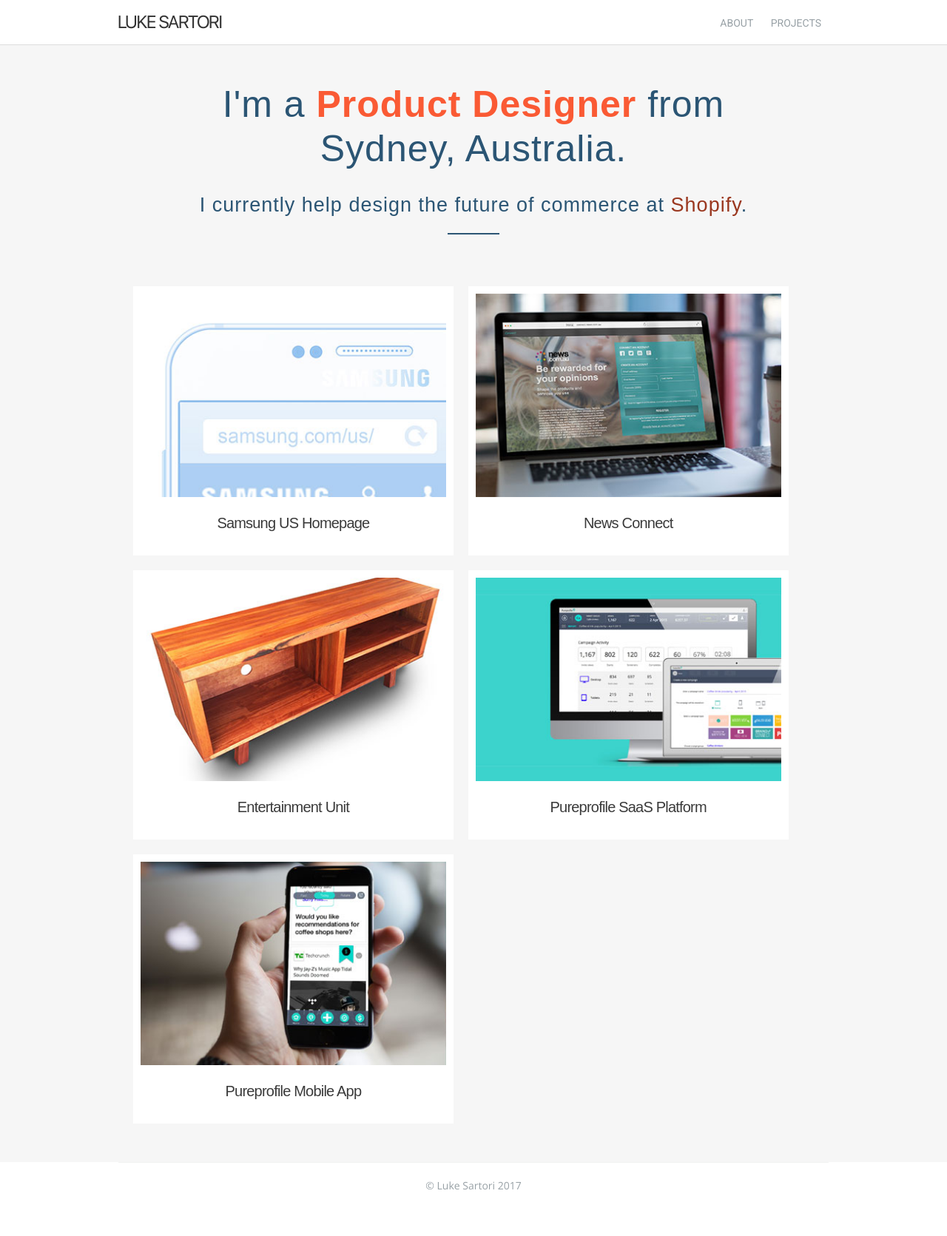
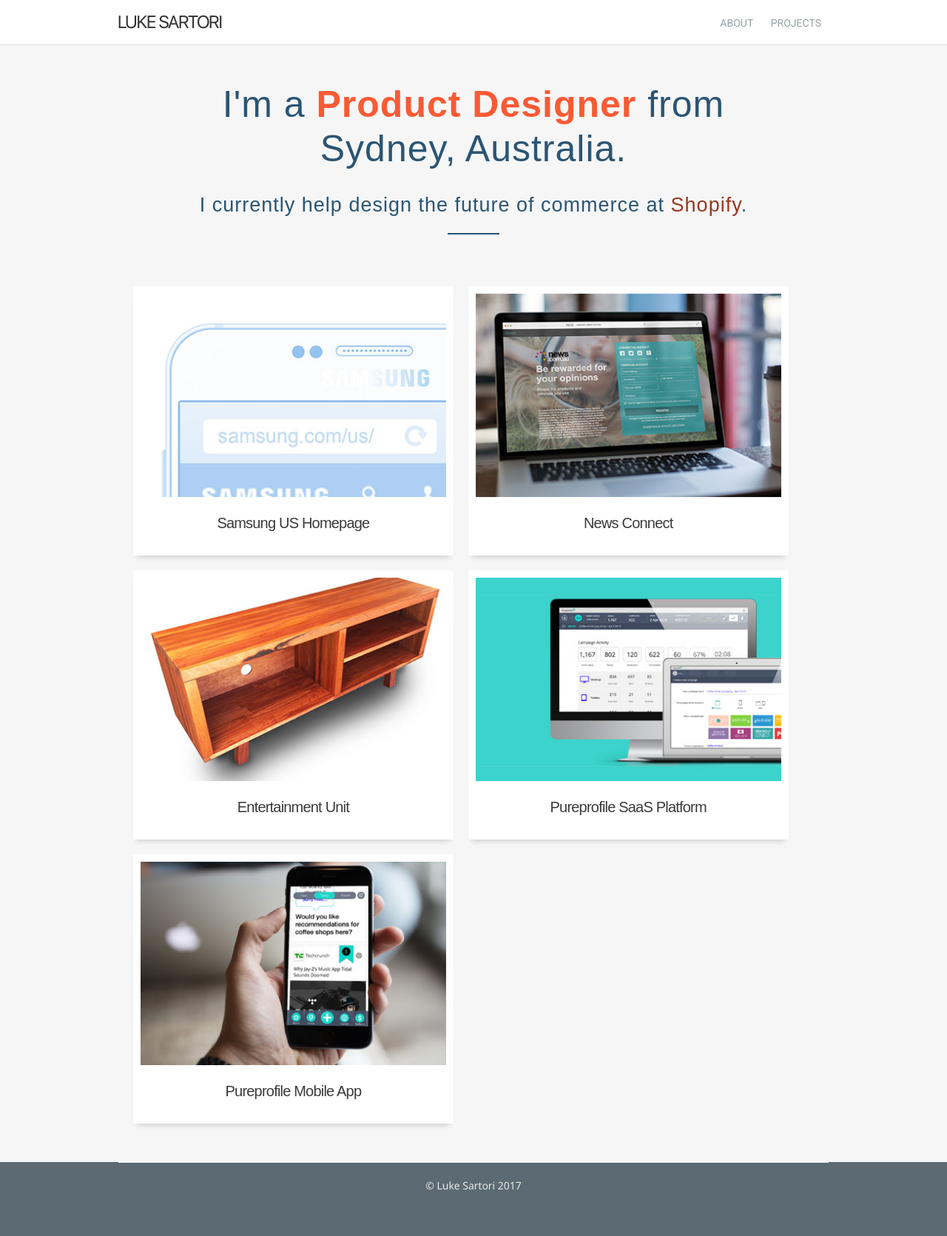
Before and after one commit to lukesartori/lukesartori.github.io, a Jekyll site: the page built from index.html, in a window 1280 px wide. Shown: the whole page at 74% size. Built offline with Jekyll 4.4.1, drawn with Linux system fonts in a browser that asks for light colours; nearby versions of some CDN libraries; some web fonts are replaced; library files that are not in the unit come from our copies.

Commit message:
project grid styling updates

```diff
--- a/css/style.css
+++ b/css/style.css
@@ -688,7 +688,9 @@ a:hover {
   display: inline-block;
   vertical-align: middle;
   transform: translateZ(0);
-  box-shadow: 0 0 1px transparent;
+  -webkit-box-shadow: 0px 7px 7px -5px #cccccc;
+  -moz-box-shadow: 0px 7px 7px -5px #cccccc;
+  box-shadow: 0px 7px 7px -5px #cccccc;
   backface-visibility: hidden;
   -moz-osx-font-smoothing: grayscale;
   transition-duration: 0.3s;
@@ -698,14 +700,14 @@ a:hover {
 .hvr-grow:focus,
 .hvr-grow:active {
   transform: scale(1.03);
-  -webkit-box-shadow: 0px 7px 10px -5px #cccccc;
-  -moz-box-shadow: 0px 7px 10px -5px #cccccc;
-  box-shadow: 0px 7px 10px -5px #cccccc; }
+  -webkit-box-shadow: 0px 7px 20px -5px #cccccc;
+  -moz-box-shadow: 0px 7px 20px -5px #cccccc;
+  box-shadow: 0px 7px 20px -5px #cccccc; }
 
 .page-content {
   min-height: 100%;
-  /* equal to footer height */
-  margin-bottom: -100px; }
+  margin-bottom: -100px;
+  /* equal to footer height */ }
 
 .page-content:after {
   content: "";
@@ -715,10 +717,10 @@ a:hover {
   height: 100px; }
 
 .site-footer {
-  background: #ffffff; }
+  background: #5C6B73; }
   .site-footer .footer-content {
     text-align: center;
-    color: #98A1A6;
+    color: #F1F2F1;
     padding: 20px 0;
     border-top: 1px solid #F1F2F1; }
 
```
Also changed, not shown: _sass/components.scss (+9 -8 lines), _sass/variables.scss (+11 -0 lines), 3 other files.
